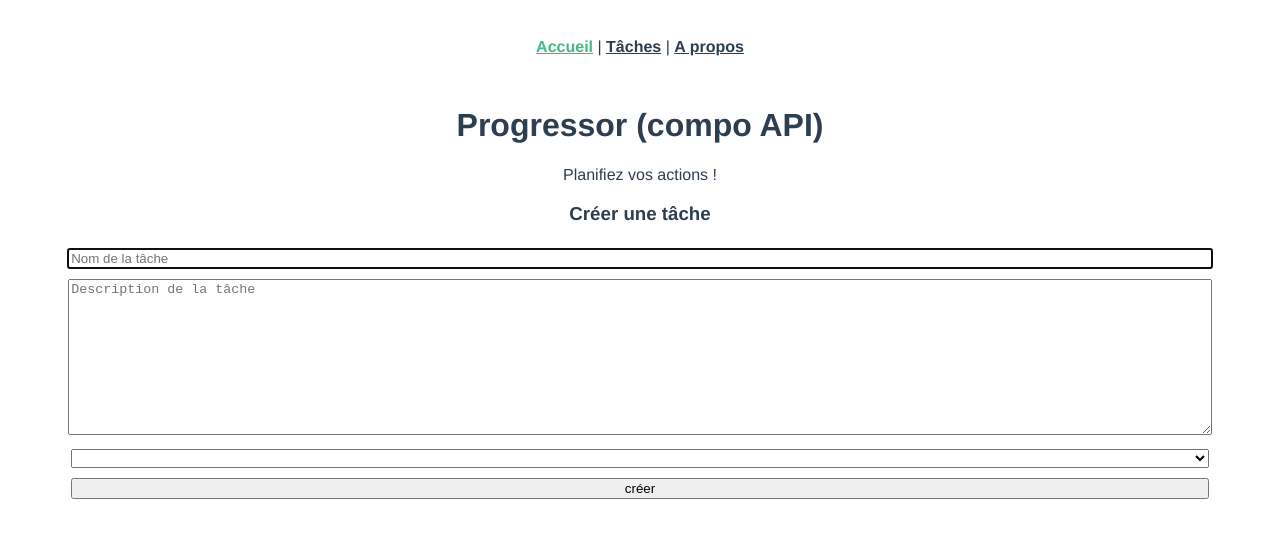
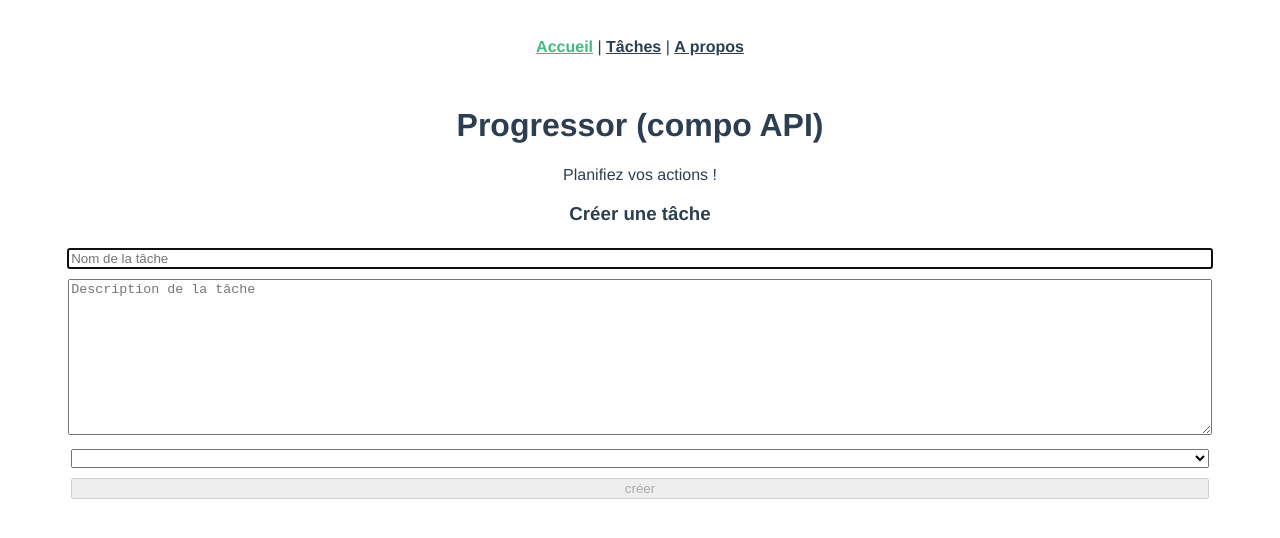
Before and after one commit to codeconcept/progressor-compo-api, a Vue app: page / in a window 1280 px wide. Shown: the top 538 px of the page. Built offline with nearby package versions, Linux system fonts and the light colour scheme.

Commit message:
Form validation

```diff
--- a/src/components/Form.vue
+++ b/src/components/Form.vue
@@ -23,13 +23,13 @@
         {{ tempo.name }}
       </option></select
     ><br />
-    <button>créer</button>
+    <button :disabled="!isFormValid">créer</button>
   </form>
   <div></div>
 </template>
 
 <script>
-import { ref, onMounted } from "vue";
+import { ref, computed, onMounted } from "vue";
 
 export default {
   name: "Form",
@@ -55,7 +55,7 @@ export default {
         value: "long-term",
       },
     ]);
-    let temporality = ref(null);
+    let temporality = ref("");
 
     function createTask() {
       const task = {
@@ -81,6 +81,18 @@ export default {
       txtName.value.focus();
     });
 
+    const isFormValid = computed(() => {
+      if (
+        name.value !== "" &&
+        description.value !== "" &&
+        temporality.value !== ""
+      ) {
+        return true;
+      } else {
+        return false;
+      }
+    });
+
     return {
       name,
       description,
@@ -89,6 +101,7 @@ export default {
       createTask,
       resetForm,
       txtName,
+      isFormValid,
     };
   },
 };
```
